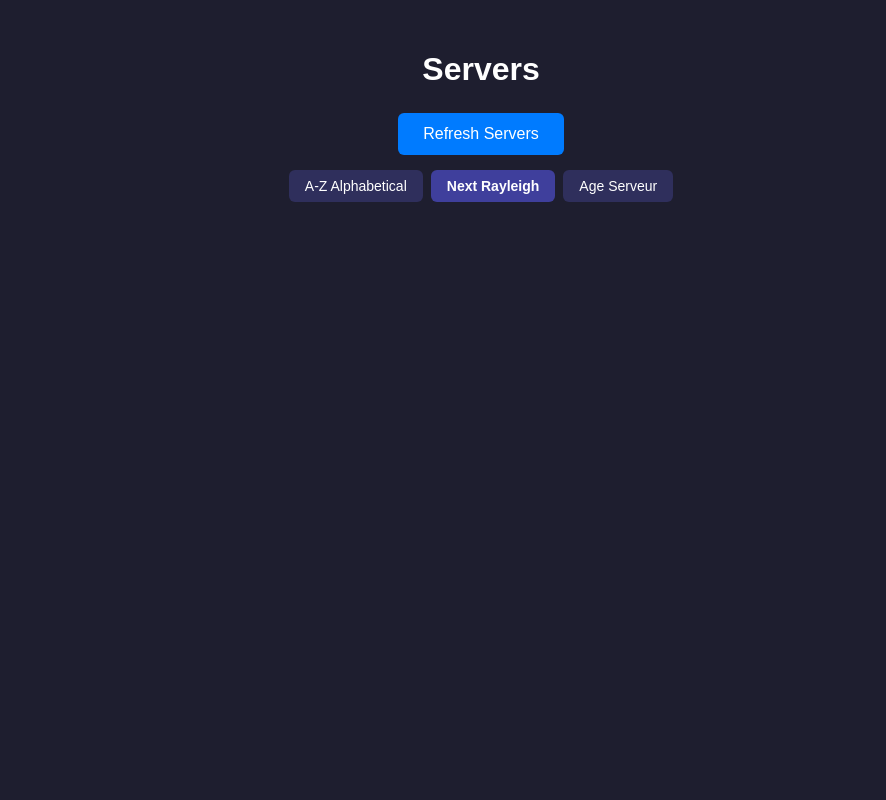
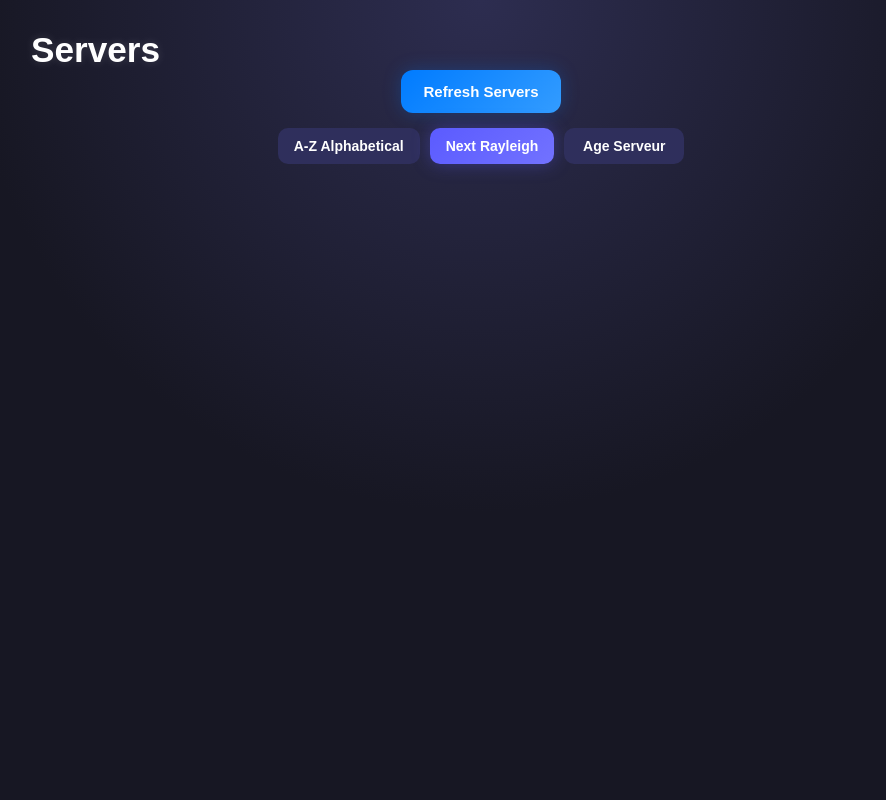
Before and after one commit to MrServerItsMe/IITKRSSM, a Flask app: page / in a window 1280 px wide. Shown: the whole page, without its empty margins (159-1045 px from the left). Run offline with Flask 3, Linux system fonts and the light colour scheme.

Commit message:
Update style.css

```diff
--- a/static/style.css
+++ b/static/style.css
@@ -1,32 +1,279 @@
+* {
+    box-sizing: border-box;
+}
+
 body {
-    font-family: Arial, sans-serif;
-    background: #1e1e2f;
-    color: white;
     margin: 0;
     padding: 30px;
+
+    font-family: Arial, sans-serif;
+
+    background:
+        radial-gradient(circle at top, #2d2d50 0%, #171723 50%);
+
+    background-color: #171723;
+
+    color: white;
+
+    min-height: 100vh;
 }
 
+/* ----------------------------- */
+/* CONTAINER */
+/* ----------------------------- */
+
 .container {
-    max-width: 700px;
+    max-width: 900px;
     margin: auto;
 }
 
-h1 {
-    text-align: center;
-    margin-bottom: 25px;
+/* ----------------------------- */
+/* HEADER */
+/* ----------------------------- */
+
+.top-header {
+    display: flex;
+    justify-content: space-between;
+    align-items: center;
+
+    gap: 20px;
+
+    margin-bottom: 30px;
+
+    flex-wrap: wrap;
 }
 
+h1 {
+    margin: 0;
+
+    font-size: 2.2rem;
+    font-weight: 700;
+
+    color: white;
+
+    text-shadow:
+        0 0 10px rgba(255,255,255,0.15);
+}
+
+/* ----------------------------- */
+/* SERVER CARDS */
+/* ----------------------------- */
+
 .server-card {
-    background: #2a2a40;
-    padding: 20px;
-    border-radius: 10px;
-    margin-bottom: 20px;
-    box-shadow: 0 0 10px rgba(0,0,0,0.3);
+    background:
+        linear-gradient(
+            145deg,
+            rgba(42,42,64,0.95),
+            rgba(32,32,48,0.95)
+        );
+
+    border: 1px solid rgba(255,255,255,0.05);
+
+    padding: 22px;
+
+    border-radius: 16px;
+
+    margin-bottom: 22px;
+
+    box-shadow:
+        0 8px 25px rgba(0,0,0,0.35);
+
+    transition:
+        transform 0.2s ease,
+        box-shadow 0.2s ease,
+        border-color 0.2s ease;
+}
+
+.server-card:hover {
+    transform: translateY(-3px);
+
+    border-color: rgba(255,255,255,0.12);
+
+    box-shadow:
+        0 12px 30px rgba(0,0,0,0.45);
 }
 
 .server-card h2 {
     margin-top: 0;
+    margin-bottom: 18px;
+
+    font-size: 1.5rem;
+
+    color: #ffffff;
 }
+
+.server-card p {
+    margin: 12px 0;
+
+    color: #d0d0d0;
+
+    line-height: 1.5;
+}
+
+.server-card strong {
+    color: white;
+}
+
+/* ----------------------------- */
+/* BUTTONS */
+/* ----------------------------- */
+
+.buttons {
+    display: flex;
+    gap: 12px;
+
+    margin-top: 20px;
+
+    flex-wrap: wrap;
+}
+
+button {
+    border: none;
+
+    cursor: pointer;
+
+    transition:
+        background 0.2s ease,
+        transform 0.15s ease,
+        opacity 0.2s ease;
+
+    font-weight: 600;
+}
+
+button:hover {
+    transform: translateY(-1px);
+}
+
+button:active {
+    transform: scale(0.98);
+}
+
+/* ----------------------------- */
+/* JOIN BUTTON */
+/* ----------------------------- */
+
+.join-btn {
+    background: linear-gradient(
+        135deg,
+        #28a745,
+        #34c759
+    );
+
+    color: white;
+
+    padding: 11px 18px;
+
+    border-radius: 10px;
+
+    box-shadow:
+        0 0 15px rgba(52,199,89,0.25);
+}
+
+.join-btn:hover {
+    opacity: 0.92;
+}
+
+/* ----------------------------- */
+/* EDIT BUTTON */
+/* ----------------------------- */
+
+.edit-btn {
+    background: linear-gradient(
+        135deg,
+        #ff9800,
+        #ffb340
+    );
+
+    color: white;
+
+    padding: 11px 18px;
+
+    border-radius: 10px;
+
+    box-shadow:
+        0 0 15px rgba(255,152,0,0.2);
+}
+
+.edit-btn:hover {
+    opacity: 0.92;
+}
+
+/* ----------------------------- */
+/* REFRESH BUTTON */
+/* ----------------------------- */
+
+.refresh-btn {
+    background: linear-gradient(
+        135deg,
+        #007bff,
+        #339cff
+    );
+
+    color: white;
+
+    padding: 13px 22px;
+
+    border-radius: 12px;
+
+    font-size: 15px;
+
+    box-shadow:
+        0 0 18px rgba(0,123,255,0.25);
+}
+
+.refresh-btn:hover {
+    opacity: 0.92;
+}
+
+/* ----------------------------- */
+/* SORT BUTTONS */
+/* ----------------------------- */
+
+.sort-container {
+    display: flex;
+
+    gap: 10px;
+
+    justify-content: center;
+
+    margin-bottom: 30px;
+
+    flex-wrap: wrap;
+}
+
+.sort-btn {
+    background: #2f2f5c;
+
+    color: white;
+
+    padding: 10px 16px;
+
+    border-radius: 10px;
+
+    font-size: 14px;
+
+    min-width: 120px;
+}
+
+.sort-btn:hover {
+    background: #44447a;
+}
+
+.sort-btn.active {
+    background:
+        linear-gradient(
+            135deg,
+            #5b5bff,
+            #7272ff
+        );
+
+    box-shadow:
+        0 0 18px rgba(91,91,255,0.35);
+}
+
+/* ----------------------------- */
+/* TIMER COLORS */
+/* ----------------------------- */
 
 .alive {
     color: #32cd32;
@@ -38,81 +285,61 @@ h1 {
     font-weight: bold;
 }
 
-.buttons {
-    display: flex;
-    gap: 10px;
-    margin-top: 15px;
+/* ----------------------------- */
+/* SCROLLBAR */
+/* ----------------------------- */
+
+::-webkit-scrollbar {
+    width: 10px;
 }
 
-button {
-    padding: 10px 15px;
-    background: #2f2f5c;
-    color: white;
-    border: none;
-    border-radius: 5px;
-    cursor: pointer;
-    transition: 0.2s;
+::-webkit-scrollbar-track {
+    background: #1a1a2a;
 }
 
-button:hover {
+::-webkit-scrollbar-thumb {
     background: #44447a;
+    border-radius: 10px;
 }
 
-.join-btn {
-    background: #28a745;
+::-webkit-scrollbar-thumb:hover {
+    background: #5b5b9c;
 }
 
-.join-btn:hover {
-    background: #34c759;
+/* ----------------------------- */
+/* MOBILE */
+/* ----------------------------- */
+
+@media (max-width: 700px) {
+
+    body {
+        padding: 18px;
     }
 
-.edit-btn {
-    background: #ff9800;
-}
-
-.edit-btn:hover {
-    background: #ffb340;
+    .top-header {
+        flex-direction: column;
+        align-items: stretch;
     }
 
     .refresh-btn {
-    padding: 12px 25px;
-    background: #007bff;
-    color: white;
-    border: none;
-    border-radius: 6px;
-    font-size: 16px;
-    cursor: pointer;
-    transition: 0.2s;
+        width: 100%;
     }
 
-.refresh-btn:hover {
-    background: #0056b3;
+    .buttons {
+        flex-direction: column;
     }
 
-.sort-container {
-    display: flex;
-    gap: 8px;
-    justify-content: center;
-    margin-bottom: 20px;
-    flex-wrap: wrap;
+    .join-btn,
+    .edit-btn {
+        width: 100%;
     }
 
     .sort-btn {
-    padding: 8px 16px;
-    background: #2f2f5c;
-    color: white;
-    border: none;
-    border-radius: 6px;
-    cursor: pointer;
-    transition: 0.2s;
-    font-size: 14px;
+        width: 100%;
     }
 
-.sort-btn:hover {
-    background: #44447a;
+    h1 {
+        text-align: center;
+        font-size: 1.8rem;
     }
-
-.sort-btn.active {
-    background: #3f3f9c;
-    font-weight: bold;
 }
```
Lines whose indentation alone changed are shown as unchanged.
